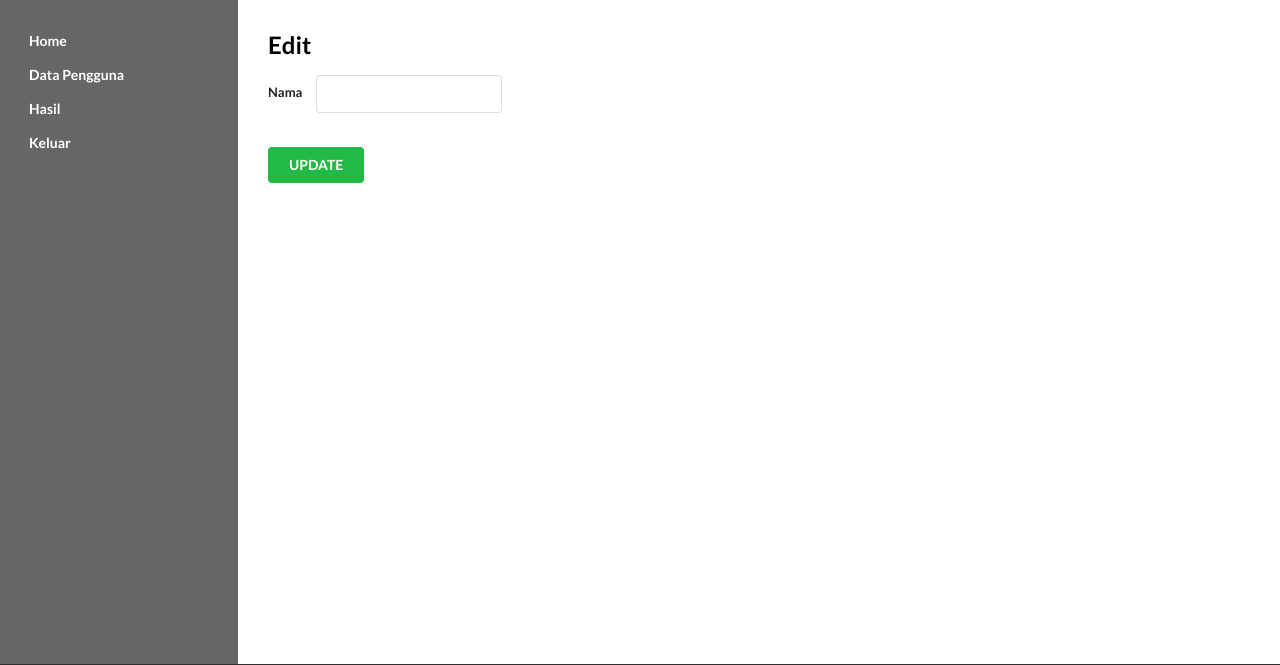
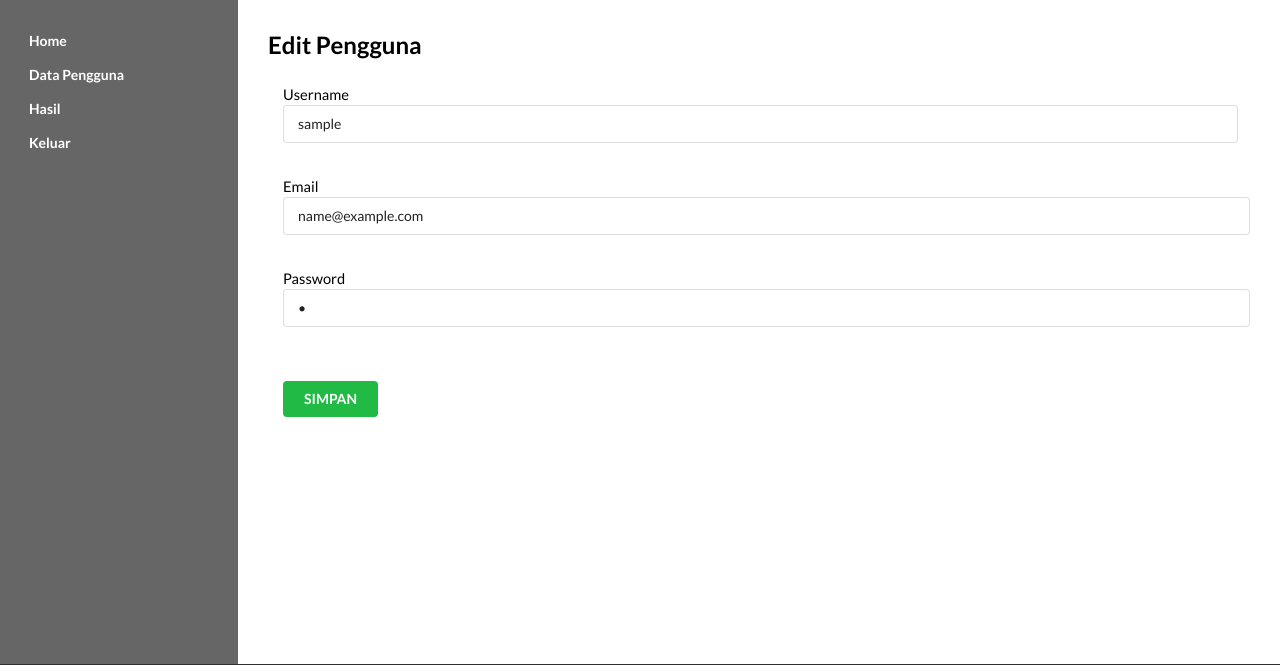
Before and after one commit to arifannyrs/SIG_Pantai, a PHP site: page /sig_pantai/admin/edit.php?id=1 in a window 1280 px wide. Shown: the part 96-761 px from the top of the page. Run offline with PHP 8.4, Linux system fonts and the light colour scheme; the visitor is signed in with stand-in values (Sample User, id 1); tables that the repository leaves empty or names only in its code hold one stand-in row (values such as "Sample post"); data that the repository does not hold is empty.

Commit message:
edit dan hapus pengguna dashboard admin

```diff
--- a/admin/edit.php
+++ b/admin/edit.php
@@ -1,51 +1,33 @@
 <?php
-	include('./ceklogin.php');
+    include('./ceklogin.php');
+	$id = $_GET['id'];
+	$data = mysqli_query($koneksi,"SELECT * FROM login WHERE id='$id'");
+	while($val = mysqli_fetch_array($data)){
+?>
+<section class="content">
+	<h2>Edit Pengguna</h2>
 
-	// mendapatkan data edit
-	if(isset($_GET['jenis']) && isset($_GET['id'])) {
-		$id 	= $_GET['id'];
-		$jenis	= $_GET['jenis'];
-
-		// hapus record
-		$query 	= "SELECT nama FROM $jenis WHERE id=$id";
-		$result	= mysqli_query($koneksi, $query);
-
-		while ($row = mysqli_fetch_array($result)) {
-			$nama = $row['nama'];
-		}
-	}
-
-	if (isset($_POST['update'])) {
-		$id 	= $_POST['id'];
-		$jenis	= $_POST['jenis'];
-		$nama 	= $_POST['nama'];
-
-		$query 	= "UPDATE $jenis SET nama='$nama' WHERE id=$id";
-		$result	= mysqli_query($koneksi, $query);
-
-		if (!$result) {
-			echo "Update gagal";
-			exit();
-		} else {
-			header('Location: '.$jenis.'.php');
-			exit();
-		}
-	}
-?>
-
-<section class="content">
-	<h2>Edit <?php echo $jenis?></h2>
-
-	<form class="ui form" method="post" action="edit.php">
+	<form class="ui form" method="post" action="">
 		<div class="inline field">
-			<label>Nama <?php echo $jenis ?></label>
-			<input type="text" name="nama" value="<?php echo $nama?>">
-			<input type="hidden" name="id" value="<?php echo $id?>">
-			<input type="hidden" name="jenis" value="<?php echo $jenis?>">
+        <ul>
+            <label>Username</label>
+			<input type="hidden" name="id" value="<?php echo $val['id'] ?>">
+			<input type="text" name="username" value="<?php echo $val['username']; ?>">
+        </ul>
+        <ul>
+            <label>Email</label>
+			<input type="email" name="email" value="<?php echo $val['email']; ?>">
+        </ul>
+        <ul>
+            <label>Password</label>
+			<input type="password" name="password" value="<?php echo $val['password']; ?>">
 		</div>
-		<br>
-		<input class="ui green button" type="submit" name="update" value="UPDATE">
-	</form>
+        </ul>
+		<ul>
+        <br>
+		<input class="ui green button" type="submit" name="edit_pengguna" value="SIMPAN" href="data-pengguna.php">
+        </ul>
+    </form>
 </section>
 
-<?php include('../footer.php'); ?>
+<?php include('../footer.php'); }?>
--- a/admin/tambah-pengguna.php
+++ b/admin/tambah-pengguna.php
@@ -18,7 +18,6 @@
             <label>Level</label>
             <select name="level" required>
                 <option disabled selected>-Silahkan Pilih Level-</option>
-                <option value="admin">Admin</option>
                 <option value="pegawai">Pegawai</option>
                 <option value="pengunjung">Pengunjung</option>
             </select>
--- a/proses.php
+++ b/proses.php
@@ -167,17 +167,54 @@ if (isset($_POST["tambah_pengguna"])) {
 		return false;
 	}
 
-	//Menymipan data ke tabel login
+	//Menyimpan data ke tabel login
 	$save = mysqli_query($koneksi, "INSERT INTO login(username,email,password,level) VALUES('$username', '$email', '$password', '$level')");
 	if ($save === true) {
 		echo '<script>
                  alert("Pengguna Baru Berhasil Ditambahkan...");
-                 window.location="' . $base_url . '/admin/tambah-pengguna.php";
+                 window.location="' . $base_url . '/admin/data-pengguna.php";
               </script>';
 	} else {
 		echo '<script>
                  alert("Pengguna Baru Gagal Ditambahkan !");
                  window.location="' . $base_url . '/admin/tambah-pengguna.php";
+              </script>';
+		return false;
+	}
+}
+
+//Proses edit pengguna
+if (isset($_POST["edit_pengguna"])) {
+	$id = $_POST["id"];
+	$username = $_POST["username"];
+	$email = $_POST["email"];
+	$password = md5($_POST["password"]);
+
+	//Menyimpan data ke tabel login
+	$save = mysqli_query($koneksi,"UPDATE login SET username='$username', email='$email', password='$password' where id='$id'");
+	if ($save === true) {
+		echo '<script>
+                 alert("Pengguna Baru Berhasil Ditambahkan...");
+                 window.location="' . $base_url . '/admin/data-pengguna.php";
+              </script>';
+	} else {
+		echo '<script>
+                 alert("Pengguna Baru Gagal Ditambahkan !");
+                 window.location="' . $base_url . '/admin/edit.php";
+              </script>';
+		return false;
+	}
+}
+
+//Proses Hapus Pengguna
+if (isset($_POST["hapus_pengguna"])) {
+	$id = $_GET["id"];
+
+	$cek = mysqli_query($koneksi, "SELECT * FROM login WHERE id='$id'");
+	if (mysqli_num_rows($cek) === 1) {
+		echo '<script>
+                 alert("Nama tidak terdaftar, silahkan coba dengan email lain !");
+                 window.location="' . $base_url . '/admin/data-pengguna.php";
               </script>';
 		return false;
 	}
```
Also changed, not shown: admin/data-pengguna.php (+3 -4 lines), admin/hapus.php (added, +18 -0 lines).
